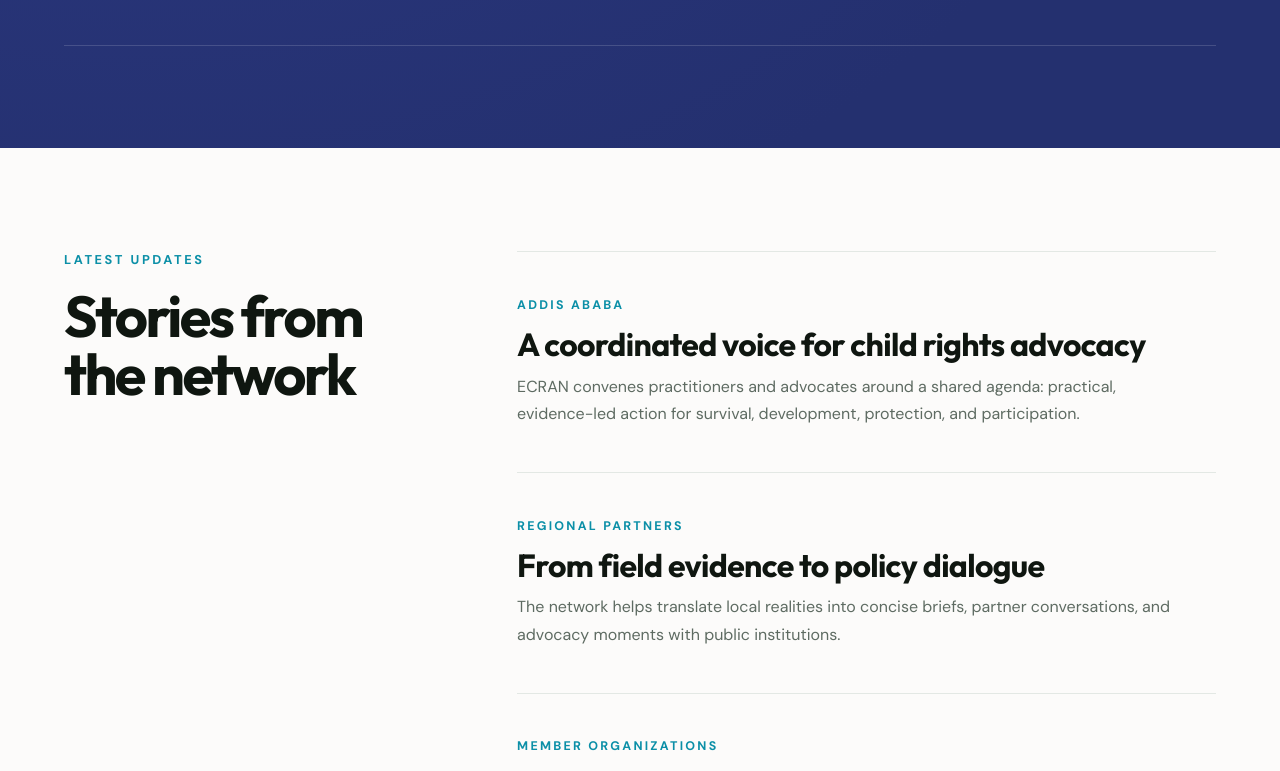
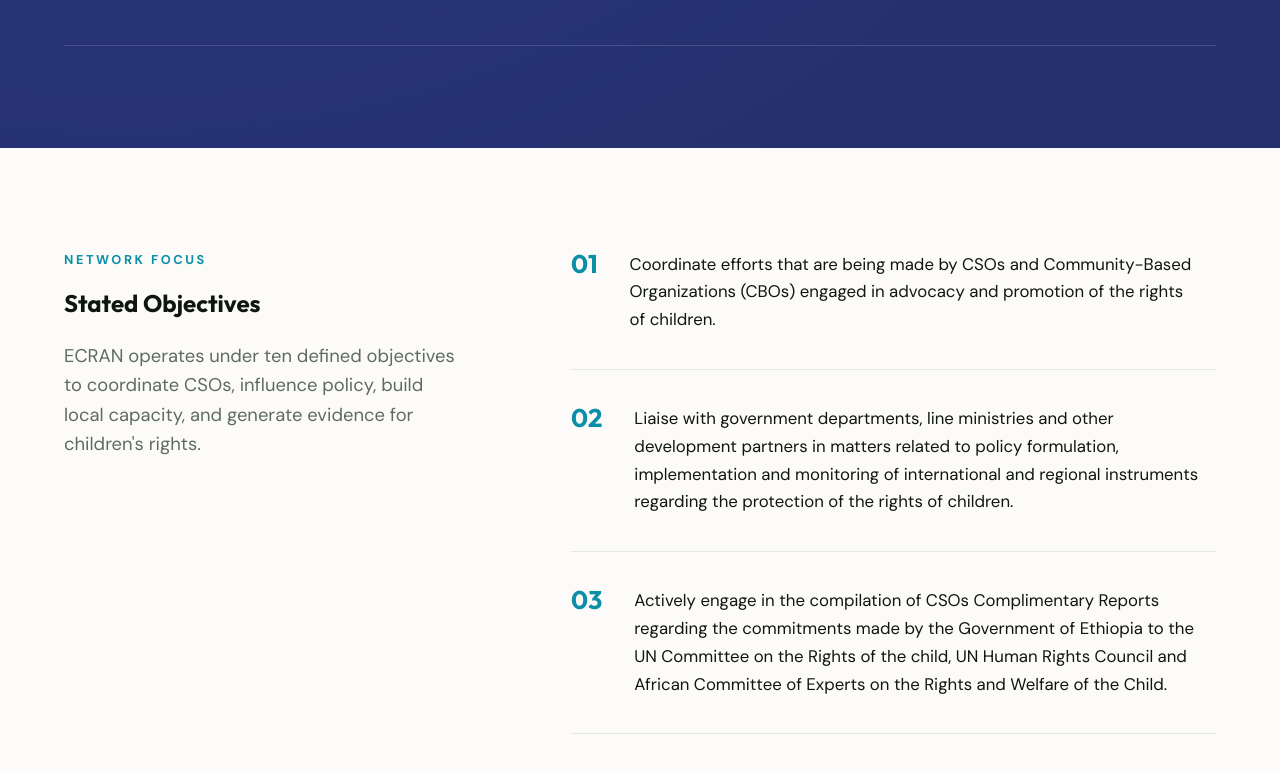
Before and after one commit to EyosiyasMekbib/ecran, a Nuxt app in the folder frontend/: page / in a window 1280 px wide. Shown: the part 2000-2771 px from the top of the page. Built offline with nearby package versions, Linux system fonts and the light colour scheme.

Commit message:
feat: add network objectives section to homepage with premium responsive styling

```diff
--- a/frontend/app/assets/css/main.css
+++ b/frontend/app/assets/css/main.css
@@ -1383,6 +1383,63 @@ h1 {
   }
 }
 
+/* Objectives Section */
+.objectives-section {
+  max-width: 1400px;
+  margin: 0 auto;
+  padding: clamp(5rem, 8vw, 9rem) var(--gutter);
+  display: grid;
+  grid-template-columns: 1fr 1.5fr;
+  gap: clamp(3rem, 6vw, 6rem);
+}
+
+.objectives-header {
+  position: sticky;
+  top: 4rem;
+  align-self: start;
+}
+
+.objectives-intro {
+  color: var(--muted);
+  font-size: 1.15rem;
+  line-height: 1.6;
+  margin-top: 1.5rem;
+}
+
+.objectives-list {
+  display: flex;
+  flex-direction: column;
+  gap: 2.2rem;
+}
+
+.objective-item {
+  display: grid;
+  grid-template-columns: auto 1fr;
+  gap: 2rem;
+  padding-bottom: 2.2rem;
+  border-bottom: 1px solid var(--line);
+}
+
+.objective-item:last-child {
+  border-bottom: none;
+  padding-bottom: 0;
+}
+
+.obj-number {
+  font-family: var(--font-heading);
+  font-size: 1.6rem;
+  font-weight: 700;
+  color: var(--brand);
+  line-height: 1;
+}
+
+.obj-text {
+  font-size: 1.05rem;
+  line-height: 1.65;
+  color: var(--ink);
+  margin: 0;
+}
+
 @media (prefers-reduced-motion: reduce) {
   *,
   *::before,
@@ -1460,7 +1517,8 @@ h1 {
   .story-timeline,
   .form-layout,
   .contact-grid,
-  .site-footer {
+  .site-footer,
+  .objectives-section {
     grid-template-columns: 1fr;
   }
 
@@ -1472,6 +1530,10 @@ h1 {
   .above-fold {
     height: auto;
     overflow: visible;
+  }
+
+  .objectives-header {
+    position: static;
   }
 
   .hero-container {
@@ -1581,6 +1643,7 @@ h1 {
   .partners-container,
   .home-hero,
   .story-section,
+  .objectives-section,
   .program-preview,
   .news-band,
   .resource-callout,
--- a/frontend/app/pages/index.vue
+++ b/frontend/app/pages/index.vue
@@ -95,6 +95,58 @@ useHead({
     </section>
   </div>
 
+  <section class="objectives-section">
+    <div class="objectives-header">
+      <p class="eyebrow">Network Focus</p>
+      <h2>Stated Objectives</h2>
+      <p class="objectives-intro">
+        ECRAN operates under ten defined objectives to coordinate CSOs, influence policy, build local capacity, and generate evidence for children's rights.
+      </p>
+    </div>
+    <div class="objectives-list">
+      <div class="objective-item">
+        <span class="obj-number">01</span>
+        <p class="obj-text">Coordinate efforts that are being made by CSOs and Community-Based Organizations (CBOs) engaged in advocacy and promotion of the rights of children.</p>
+      </div>
+      <div class="objective-item">
+        <span class="obj-number">02</span>
+        <p class="obj-text">Liaise with government departments, line ministries and other development partners in matters related to policy formulation, implementation and monitoring of international and regional instruments regarding the protection of the rights of children.</p>
+      </div>
+      <div class="objective-item">
+        <span class="obj-number">03</span>
+        <p class="obj-text">Actively engage in the compilation of CSOs Complimentary Reports regarding the commitments made by the Government of Ethiopia to the UN Committee on the Rights of the child, UN Human Rights Council and African Committee of Experts on the Rights and Welfare of the Child.</p>
+      </div>
+      <div class="objective-item">
+        <span class="obj-number">04</span>
+        <p class="obj-text">Build capacities of its members in conducting advocacy work, organizing data regarding the situation of vulnerable children, contribute effectively to the promotion of child rights and to the development of interventions in different parts of Ethiopia.</p>
+      </div>
+      <div class="objective-item">
+        <span class="obj-number">05</span>
+        <p class="obj-text">Work closely with duty bearers and stakeholders in the monitoring and implementation of national, regional and international frameworks and legal instruments concerning the rights of children in Ethiopia.</p>
+      </div>
+      <div class="objective-item">
+        <span class="obj-number">06</span>
+        <p class="obj-text">In consultation with the concerned authorities, duty bearers and stakeholders, organize platforms for members of the network to conduct dialogue on common challenges that are being faced by children and deliberate on ways of overcoming such challenges.</p>
+      </div>
+      <div class="objective-item">
+        <span class="obj-number">07</span>
+        <p class="obj-text">Undertake basic and action oriented research to generate evidence on the current status of Ethiopian Children and serve as a data clearing house through producing physical and web-based information and reports that are aimed at developing new programs and interventions for children.</p>
+      </div>
+      <div class="objective-item">
+        <span class="obj-number">08</span>
+        <p class="obj-text">Prepare evidence based policy papers/briefs on children’s rights to help policy makers and practitioners consider better ways of addressing the problem.</p>
+      </div>
+      <div class="objective-item">
+        <span class="obj-number">09</span>
+        <p class="obj-text">Establish and strengthen partnerships and membership with other networks at national, regional and international level.</p>
+      </div>
+      <div class="objective-item">
+        <span class="obj-number">10</span>
+        <p class="obj-text">Organize training and advocacy programs for leaders of public, private and not-for profit institutions to create a cadre of supportive and competent role models who will be advocating for the rights of Ethiopian children in their various jurisdictions.</p>
+      </div>
+    </div>
+  </section>
+
 
 
   <section class="news-band">
```
